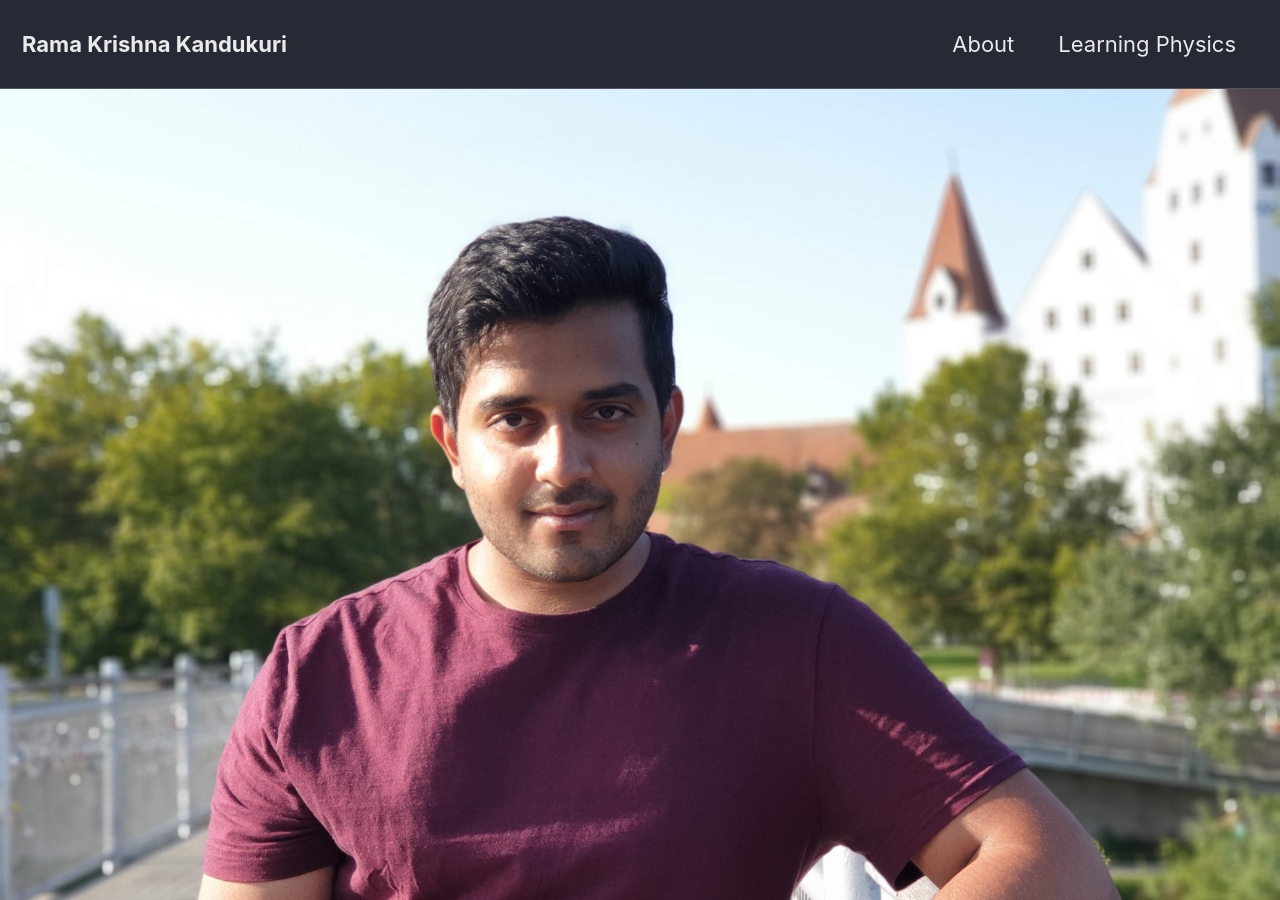
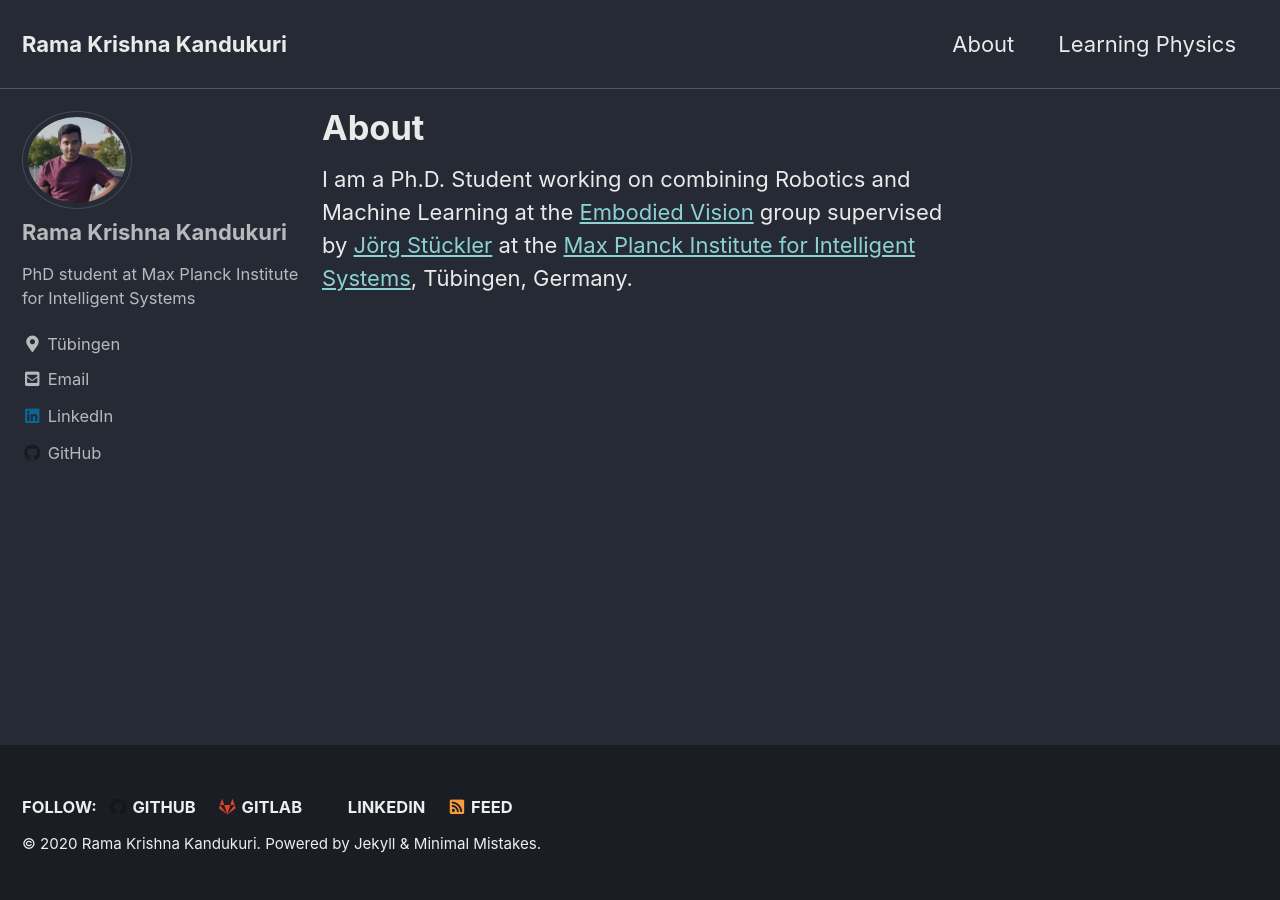
Before and after one commit to prasadkrkp/prasadkrkp.github.io, a Jekyll site: the page built from _pages/about.md, in a window 1280 px wide and 900 px high. Built offline with Jekyll 4.4.1, drawn with Linux system fonts in a browser that asks for light colours; cached includes are drawn as plain includes.

```diff
--- a/_pages/about.md
+++ b/_pages/about.md
@@ -1,8 +1,6 @@
 ---
 title: "About"
 permalink: /about/
-header:
-    image: "/images/rama.jpg"
 ---
 
 I am a Ph.D. Student working on combining Robotics and Machine Learning at the [Embodied Vision](https://ev.is.tuebingen.mpg.de/) group supervised by [Jörg Stückler](https://ev.is.mpg.de/person/jstueckler) at the [Max Planck Institute for Intelligent Systems](https://is.tuebingen.mpg.de/), Tübingen, Germany.
```
Also changed, not shown: images/rama.jpg.
